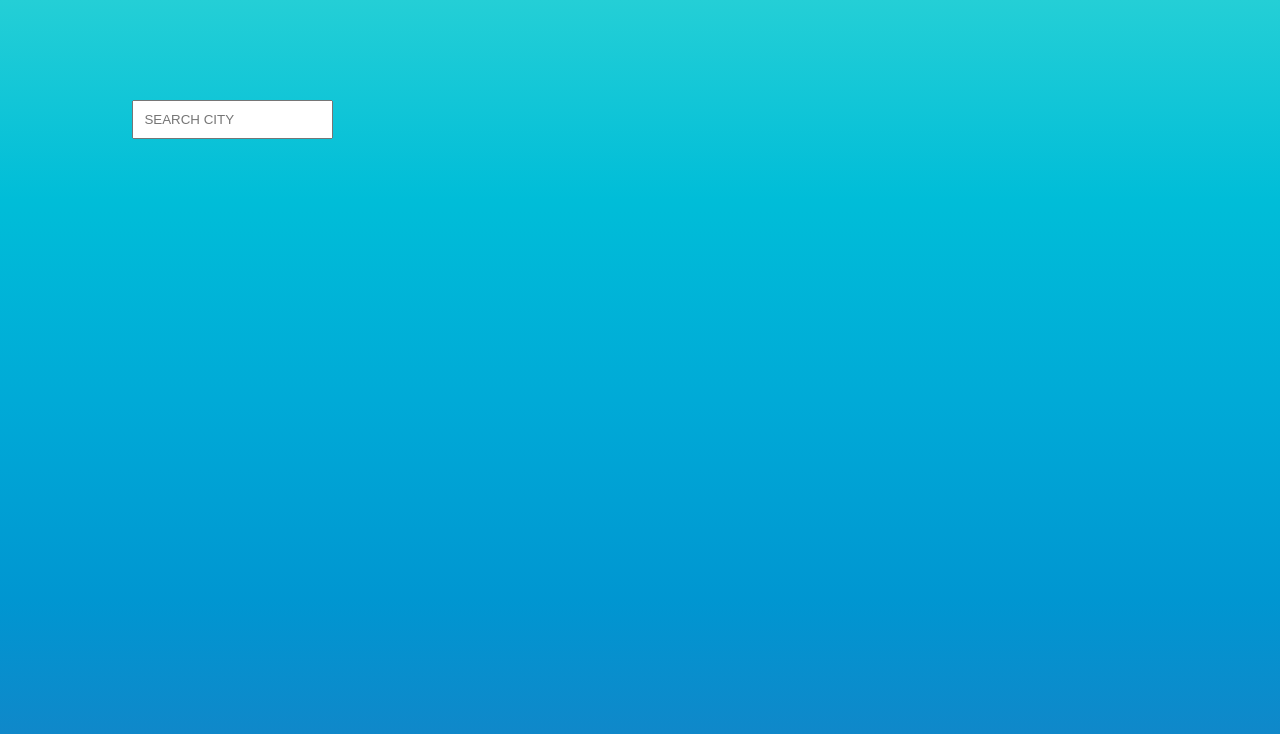
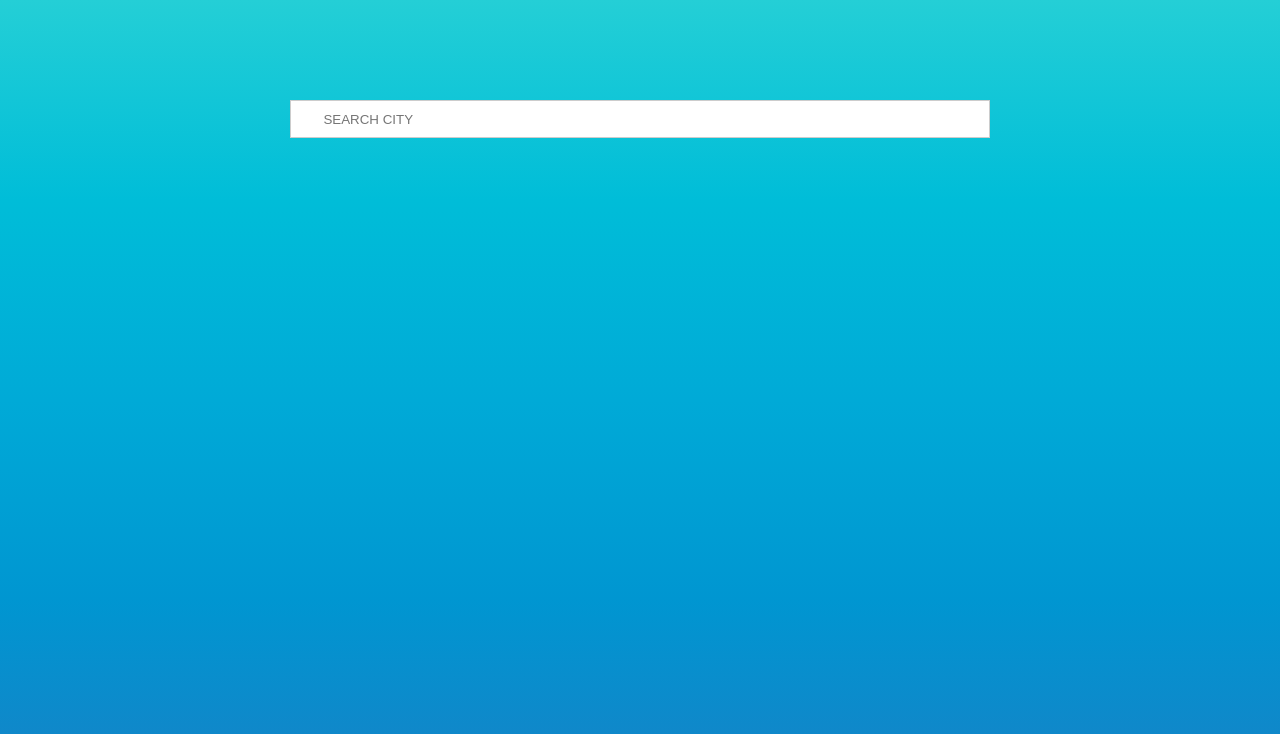
Before and after one commit to yordanzhelevdev/Weather-App, an Angular app: page / in a window 1280 px wide. Shown: the top 734 px of the page. Built offline with nearby package versions, Linux system fonts and the light colour scheme.

Commit message:
Search form added

```diff
--- a/src/app/app.component.css
+++ b/src/app/app.component.css
@@ -11,26 +11,24 @@
     #1781c6
   );
 }
-
 .search-wrapper {
-    display: inline-flex;
-    flex: 1 1 600px;
-    position: relative;
-    overflow: hidden;
+  margin: 0 auto;
+  display: flex;
+  flex: 1 1 300px;
+  border: 1px solid #ccc;
+  overflow: hidden;
+  width: 100%;
+  max-width: 700px;
 }
-
 .search-icon {
-    padding: 10px;
+  padding: 10px;
+  background: white;
 }
-
 .search-input {
-    padding: 10px;
-  /* padding: 12px;
-  width: 100%;
-  border: none;
-  text-indent: 30px; */
+  border: 0;
+  padding: 10px 10px 10px 0;
+  flex: 1;
 }
-
 .search-input::placeholder {
   text-transform: uppercase;
 }
```
